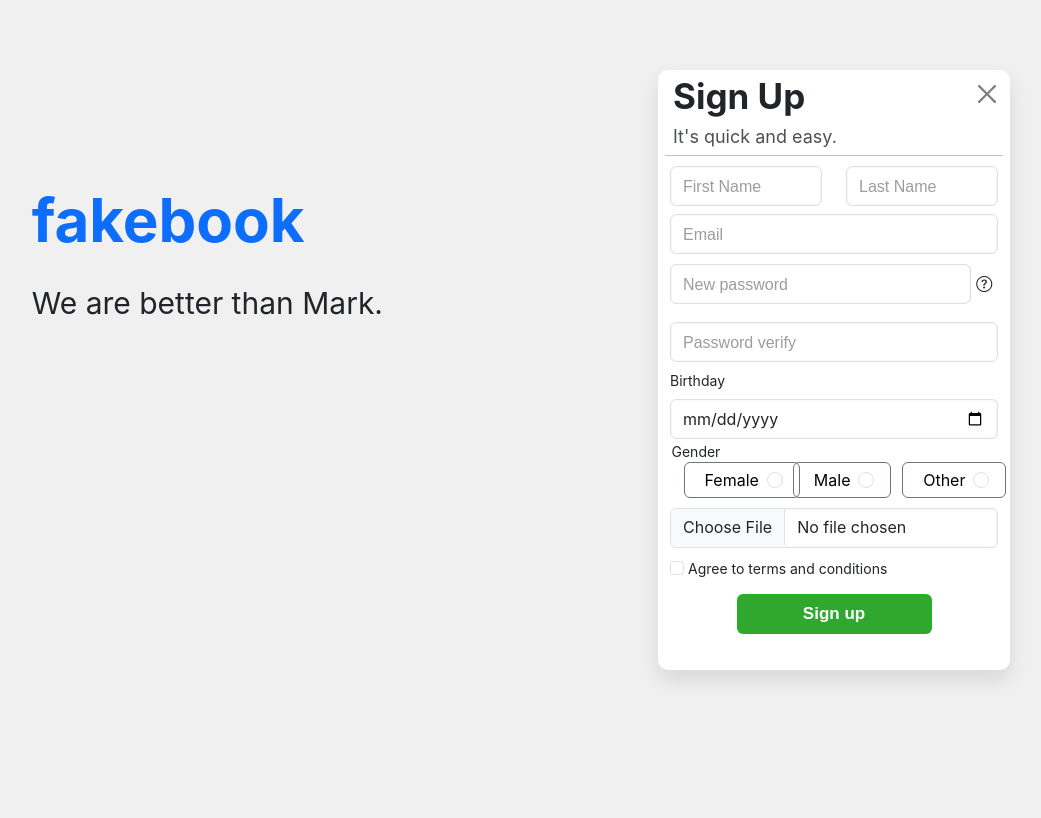
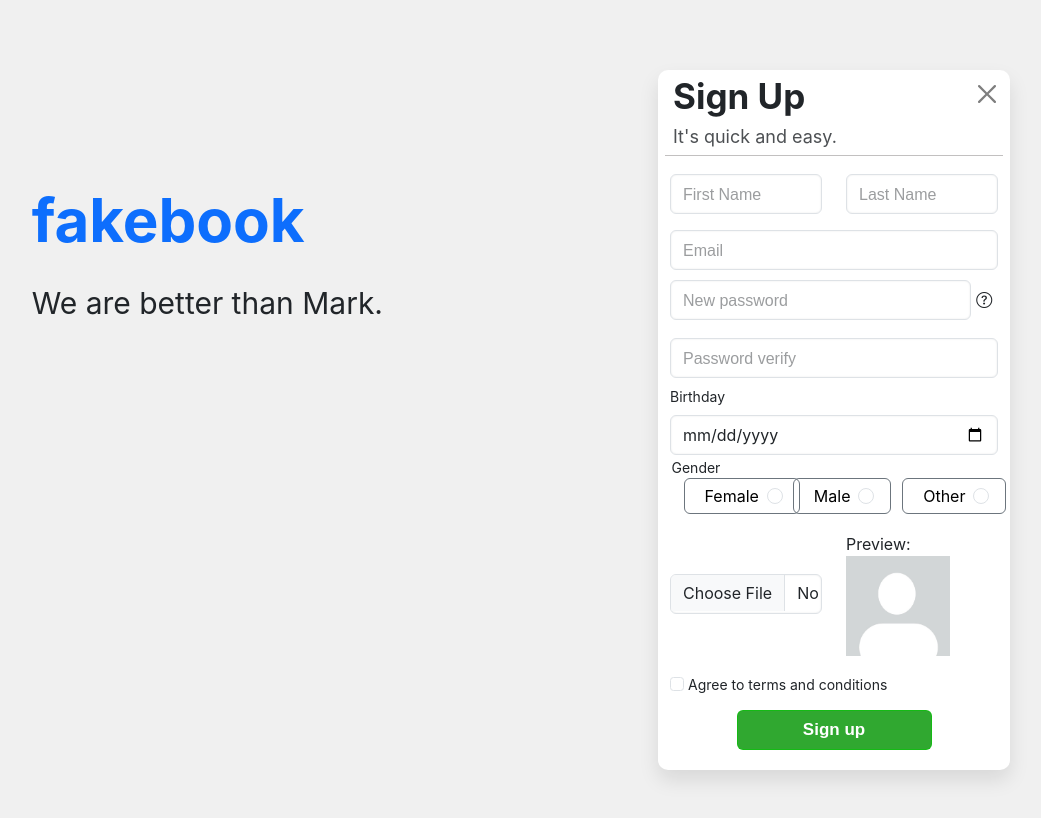
Before and after one commit to Shiranle07/ap_project2_web, a React (Create React App) app: page / in a window 1280 px wide. Both pictures are taken after typing "name@example.com", "Sample123" into the empty fields and a click on the button "Create new account". Shown: the top 818 px of the page, without its empty margins (30-1071 px from the left). Built offline with nearby package versions, Linux system fonts and the light colour scheme.

Commit message:
saving user's photo

```diff
--- a/src/App.js
+++ b/src/App.js
@@ -14,7 +14,7 @@ function App() {
     "LastName" : '',
     "Email" : '',
     "Password" : '',
-    "ProfilePhoto" : './signUp/profilePhotoField/defaultProfilePhoto.jpg',
+    "ProfilePhoto" : null,
     "IsLogIn" : false
   });
   console.log(userData)
--- a/src/feed/createPost/createPostField/CreatePostField.js
+++ b/src/feed/createPost/createPostField/CreatePostField.js
@@ -6,7 +6,7 @@ function CreatePostField({userData}){
     return(
         <div class="card mt-2">
         <div class="card-body">
-            <img src={profilePhoto} alt="profile" width="40" height="40" class="d-inline-block align-text-center profile-photo " id="display-user"></img>
+            <img src={userData.ProfilePhoto ? userData.ProfilePhoto : profilePhoto} alt="profile" width="40" height="40" class="d-inline-block align-text-center profile-photo " id="display-user"></img>
             <button className='col-11 post-input' data-bs-target="#exampleModalToggle" data-bs-toggle="modal">{`What's on your mind, ${userData.FirstName}?`}</button>
             <hr></hr>
             <PostOptions iconClass={"bi bi-camera-video-fill post-option"} text={"Live video"} id={"live"}/>
--- a/src/feed/createPost/createPostWindow/CreatePostWindow.js
+++ b/src/feed/createPost/createPostWindow/CreatePostWindow.js
@@ -24,7 +24,7 @@ function CreatePostWindow({userData}){
                 </div>
                 <div class="modal-body">
                     <div class="d-flex align-items-center">
-                        <img src={profilePhoto} alt="profile" width="40" height="40" class="d-inline-block align-text-center profile-photo mr-2" id="display-user"></img>
+                        <img src={userData.ProfilePhoto ? userData.ProfilePhoto : profilePhoto} alt="profile" width="40" height="40" class="d-inline-block align-text-center profile-photo mr-2" id="display-user"></img>
                         <p class="fw-bolder m-0">
                             {userData.FirstName} {userData.LastName}
                         </p>
--- a/src/feed/leftMenu/LeftMenu.js
+++ b/src/feed/leftMenu/LeftMenu.js
@@ -18,7 +18,7 @@ function LeftMenu({userData}){
     return(
     <div class="left-menu-container list-group mt-2" style={{ height: menuHeight - 85}}>
         <a href="#" class="list-group-item list-group-item-action left-menu-item">
-            <img src={profilePhoto} alt="profile" width="40" height="40" class="d-inline-block align-text-center    profile-photo " id="display-user"></img>
+            <img src={userData.ProfilePhoto ? userData.ProfilePhoto : profilePhoto} alt="profile" width="40" height="40" class="d-inline-block align-text-center    profile-photo " id="display-user"></img>
              {userData.FirstName} {userData.LastName}
         </a>
 
--- a/src/feed/topNavbar/dropdownMenu/DropdownMenu.js
+++ b/src/feed/topNavbar/dropdownMenu/DropdownMenu.js
@@ -20,14 +20,14 @@ function DropdownMenu({ userData }) {
     return (
         <li className="nav-item dropdown">
             <a onClick={handleAccountButtonClick} className="nav-link dropdown-toggle account-dropdown" href="#" role="button" id="navbarDropdown" data-bs-toggle="dropdown" aria-expanded="false">
-                <img src={profilePhoto} alt="profile" width="40" height="40" className="d-inline-block align-text-bottom profile-photo"></img>
+            <img src={userData.ProfilePhoto ? userData.ProfilePhoto : profilePhoto} alt="profile" width="40" height="40" className="d-inline-block align-text-bottom profile-photo"></img>
                 <span id="Button-info" className="helper-text">Account</span>
             </a>
             <ul className="dropdown-menu" aria-labelledby="navbarDropdown">
                 {activeMenu === 'main' && (
                     <>
                         <li><a className="dropdown-item" href="#">
-                            <img src={profilePhoto} alt="profile" width="40" height="40" className="d-inline-block align-text-center profile-photo " id="display-user" />
+                            <img src={userData.ProfilePhoto ? userData.ProfilePhoto : profilePhoto} alt="profile" width="40" height="40" className="d-inline-block align-text-center profile-photo " id="display-user" />
                             {userData.FirstName} {userData.LastName}</a></li>
                         <li><hr className="dropdown-divider" /></li>
                         <MenuArrowItem iconClass={"bi bi-gear-fill menu-icon"} text={"Settings & privacy"} />
--- a/src/signUp/SignUp.css
+++ b/src/signUp/SignUp.css
@@ -1,7 +1,7 @@
 .form-box-signUp {
   background-color: #ffffff;
   width: 27.5%;
-  height: 600px;
+  height: 700px;
   margin: 70px 240px;
   float: right;
   border-radius: 10px;
@@ -41,3 +41,13 @@
 #signUp-line {
   margin: 5px 0 10px 0;
 }
+
+
+.form-field {
+  margin: 8px 0;
+}
+
+
+.preview-title{
+  margin: 0;
+}
--- a/src/signUp/nameField/NameField.js
+++ b/src/signUp/nameField/NameField.js
@@ -1,12 +1,12 @@
 function NameField({setFirstName, setLastName}){
     return(
         <div className="row">
-            <div className="col-md-6 d-flex">
+            <div className="col-md-6 d-flex form-field">
                 <label for="validationCustom01" className="form-label"></label>
                 <input type="text" className="form-control" placeholder="First Name" required onChange={(e) => setFirstName(e.target.value)}></input>
             </div>
 
-            <div className="col-md-6 d-flex">
+            <div className="col-md-6 d-flex form-field">
                 <label for="validationCustom01" className="form-label"></label>
                 <input type="text" className="form-control" placeholder="Last Name" required onChange={(e) => setLastName(e.target.value)}></input>
             </div>
--- a/src/signUp/profilePhotoField/ProfilePhotoField.js
+++ b/src/signUp/profilePhotoField/ProfilePhotoField.js
@@ -1,9 +1,47 @@
-function ProfilePhotoField({setProfilePhoto}){
-    return(
-        <div className="row justify-content-center align-items-center">
-            <div className="col-mb-12 d-flex mt-2">
+import React, { useState } from 'react';
+import defaultProfilePhoto from './defaultProfilePhoto.jpg'; // Import your default photo
+
+function ProfilePhotoField({ setProfilePhoto }) {
+    const [preview, setPreview] = useState();
+
+    const handleFileChange = (e) => {
+        const file = e.target.files[0];
+        if (file) {
+            const reader = new FileReader();
+            reader.onloadend = () => {
+                setPreview(reader.result);
+                setProfilePhoto(reader.result);
+
+            };
+            reader.readAsDataURL(file);
+        } else {
+            setPreview(null);
+            setProfilePhoto(null);
+        }
+    };
+
+
+    return (
+        <div className="row justify-content-center align-items-center form-field" id="photo-field">
+            <div className="col-md-6 d-flex mt-2">
                 <label htmlFor="formFile" className="form-label"></label>
-                <input name="ProfilePhoto" className="form-control upload-photo" type="file" id="formFile" onChange={(e) => setProfilePhoto(e.target.value)}></input>
+                <input
+                    name="ProfilePhoto"
+                    className="form-control upload-photo"a
+                    type="file"
+                    id="formFile"
+                    onChange={handleFileChange}
+                ></input>
+            </div>
+            <div className="col-md-6 mt-2">
+                <div className="preview-window">
+                    <p className="preview-title">Preview:</p>
+                    {preview ? (
+                        <img src={preview} alt="Preview" className="preview-image" style={{ maxWidth: '100%', maxHeight: '100px' }}/>
+                    ) : (
+                        <img src={defaultProfilePhoto} alt="Default" className="preview-image" style={{ maxWidth: '100%', maxHeight: '100px' }}/>
+                    )}
+                </div>
             </div>
         </div>
     );
```
